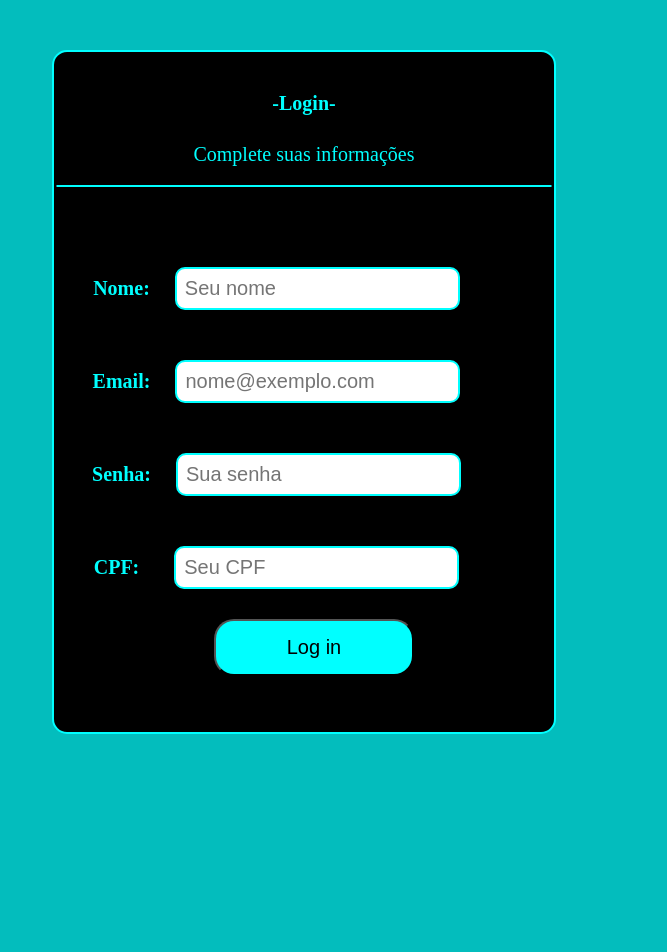
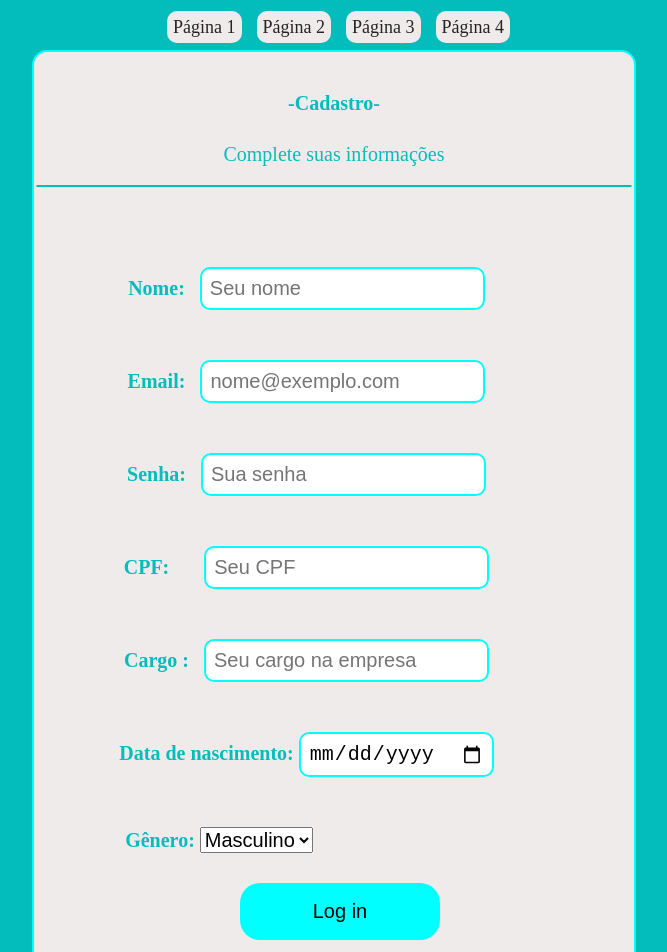
Before and after one commit to pedrohfmtavares/Pagina-de-login, a plain HTML site: page index.html in a window 1280 px wide. Shown: the top 952 px of the page, without its empty margins (423-1090 px from the left). Before the commit the page ends 800 px from the top, so only its background shows below. Drawn offline with Linux system fonts and the light colour scheme.

Commit message:
Atualizações: Adição de outros campos de informações, mudança de título ('Login' para 'Cadastro'), mudança das cores das páginas através do CSS e adição da barra de navegação(ainda sem muitas informações completas).

```diff
--- a/index.html
+++ b/index.html
@@ -9,13 +9,19 @@
 </head>
 <body>
     <main id="principal">
+        <nav>
+            <a href="">Página 1</a>
+            <a href="">Página 2</a>
+            <a href="">Página 3</a>
+            <a href="">Página 4</a>
+        </nav>
         <form class="login">
             <div class="titulo">
 
-                <h1 id="textoTitulo">-Login-</h1>
+                <h1 id="textoTitulo">-Cadastro-</h1>
                 <br>
                 <p id="subtitulo">Complete suas informações</p>
-                <p class="textoVazio">&nbsp&nbsp&nbsp&nbsp&nbsp&nbsp&nbsp&nbsp&nbsp&nbsp&nbsp&nbsp&nbsp&nbsp&nbsp&nbsp&nbsp&nbsp&nbsp&nbsp&nbsp&nbsp&nbsp&nbsp&nbsp&nbsp&nbsp&nbsp&nbsp&nbsp&nbsp&nbsp&nbsp&nbsp&nbsp&nbsp&nbsp&nbsp&nbsp&nbsp&nbsp&nbsp&nbsp&nbsp&nbsp&nbsp&nbsp&nbsp&nbsp&nbsp&nbsp&nbsp&nbsp&nbsp&nbsp&nbsp&nbsp&nbsp&nbsp&nbsp&nbsp&nbsp&nbsp&nbsp&nbsp&nbsp&nbsp&nbsp&nbsp&nbsp&nbsp&nbsp&nbsp&nbsp&nbsp&nbsp&nbsp&nbsp&nbsp&nbsp&nbsp&nbsp&nbsp&nbsp&nbsp&nbsp&nbsp&nbsp&nbsp&nbsp&nbsp&nbsp&nbsp&nbsp&nbsp&nbsp&nbsp&nbsp&nbsp</p>
+                <p class="textoVazio">&nbsp&nbsp&nbsp&nbsp&nbsp&nbsp&nbsp&nbsp&nbsp&nbsp&nbsp&nbsp&nbsp&nbsp&nbsp&nbsp&nbsp&nbsp&nbsp&nbsp&nbsp&nbsp&nbsp&nbsp&nbsp&nbsp&nbsp&nbsp&nbsp&nbsp&nbsp&nbsp&nbsp&nbsp&nbsp&nbsp&nbsp&nbsp&nbsp&nbsp&nbsp&nbsp&nbsp&nbsp&nbsp&nbsp&nbsp&nbsp&nbsp&nbsp&nbsp&nbsp&nbsp&nbsp&nbsp&nbsp&nbsp&nbsp&nbsp&nbsp&nbsp&nbsp&nbsp&nbsp&nbsp&nbsp&nbsp&nbsp&nbsp&nbsp&nbsp&nbsp&nbsp&nbsp&nbsp&nbsp&nbsp&nbsp&nbsp&nbsp&nbsp&nbsp&nbsp&nbsp&nbsp&nbsp&nbsp&nbsp&nbsp&nbsp&nbsp&nbsp&nbsp&nbsp&nbsp&nbsp&nbsp&nbsp&nbsp&nbsp&nbsp&nbsp&nbsp&nbsp&nbsp&nbsp&nbsp&nbsp&nbsp&nbsp&nbsp&nbsp&nbsp&nbsp&nbsp&nbsp&nbsp&nbsp&nbsp</p>
                 <br>
             </div>
             <div class="campo">
@@ -29,13 +35,29 @@
 
             </div>
             <div class="campo">
-                <label for="senha"><strong>Senha: &nbsp</strong></label>
+                <label for="senha"><strong>Senha: &nbsp </strong></label>
                 <input type="password" name="senha" id="senha" placeholder="Sua senha" required>
 
             </div>
             <div class="campo">
-                <label for="cpf"><strong>CPF: &nbsp &nbsp</strong></label>
+                <label for="cpf"><strong>CPF: &nbsp &nbsp &nbsp</strong></label>
                 <input type="number" name="cpf" id="cpf" placeholder="Seu CPF" required>
+            </div>
+            <div class="campo">
+                <label for="cargo"><strong>Cargo : &nbsp</strong></label>
+                <input type="text" name="cargo" id="cargo" placeholder="Seu cargo na empresa" required>
+            </div>
+            <div class="campo">
+                <label for="cargo"><strong>Data de nascimento:</strong></label>
+                <input type="date" name="data" id="data" required>
+            </div>
+            <div class="campo">
+                <label for="genero"><strong>Gênero:</strong></label>
+                <select id="genero" required>
+                  <option>Masculino</option>
+                  <option>Feminino</option>
+                  <option>Outro</option>
+                </select>
             </div>
             <div>
                 <button class="botao" type="submit" onsubmit="">Log in</button>
--- a/styles.css
+++ b/styles.css
@@ -9,15 +9,40 @@
 
 body {
     background-color: rgb(3, 189, 189);
-    color: cyan;
+    color: rgb(3, 189, 189);
 
+}
+
+
+nav {
+    position: absolute;
+    top: 15px;
+    left: 580px;
+}
+
+
+nav a {
+    margin-left: 10px;
+    text-decoration: none;
+    color: #242424;
+    background-color: #f0ebeb;
+    padding: 6px;
+    border-radius: 10px;
+    transition: all 0.5s;
+    font-size: 18px;
+}
+
+
+nav a:hover {
+    padding: 8px;
+    background-color: #bdbdbd;
+    text-decoration: underline;
 }
 
 
 .titulo {
     margin-top: 40px;
     font-size: 25px;
-
 }
 
 
@@ -33,26 +58,25 @@ body {
 .login {
     position: absolute;
     top: 50px;
-    left: 475px;
-    background-color: black;
+    left: 455px;
+    background-color: #f0ebeb;
     text-align: center;
-    height: 85%;
-    width: 500px;
+    height: 150%;
+    width: 600px;
     border-radius: 15px;
     border: 2px solid cyan;
 }
 
 
 
+#genero {
+    margin-right: 230px;
+}
 
 .campo {
     margin-top: 50px;
-
 }
 
-label {
-    margin-right: 10px;
-}
 
 
 input {
@@ -84,8 +108,9 @@ input[type=number] {
     color: black;
     padding: 15px;
     margin-top: 30px;
-    margin-left: 20px;
+    margin-left: 12px;
     border-radius: 20px;
+    border: none;
     width: 200px;
     height: 57px;
     transition: all 0.5s;
```
